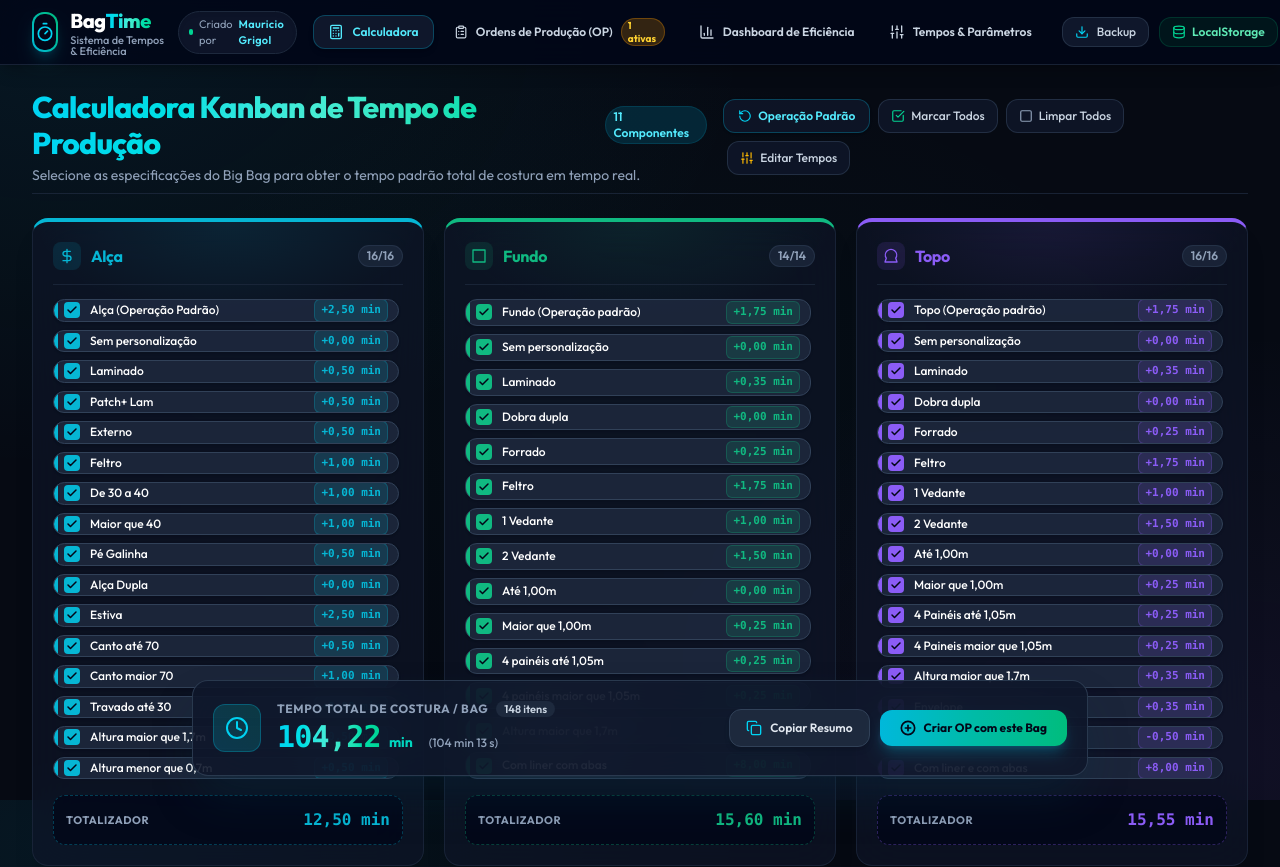
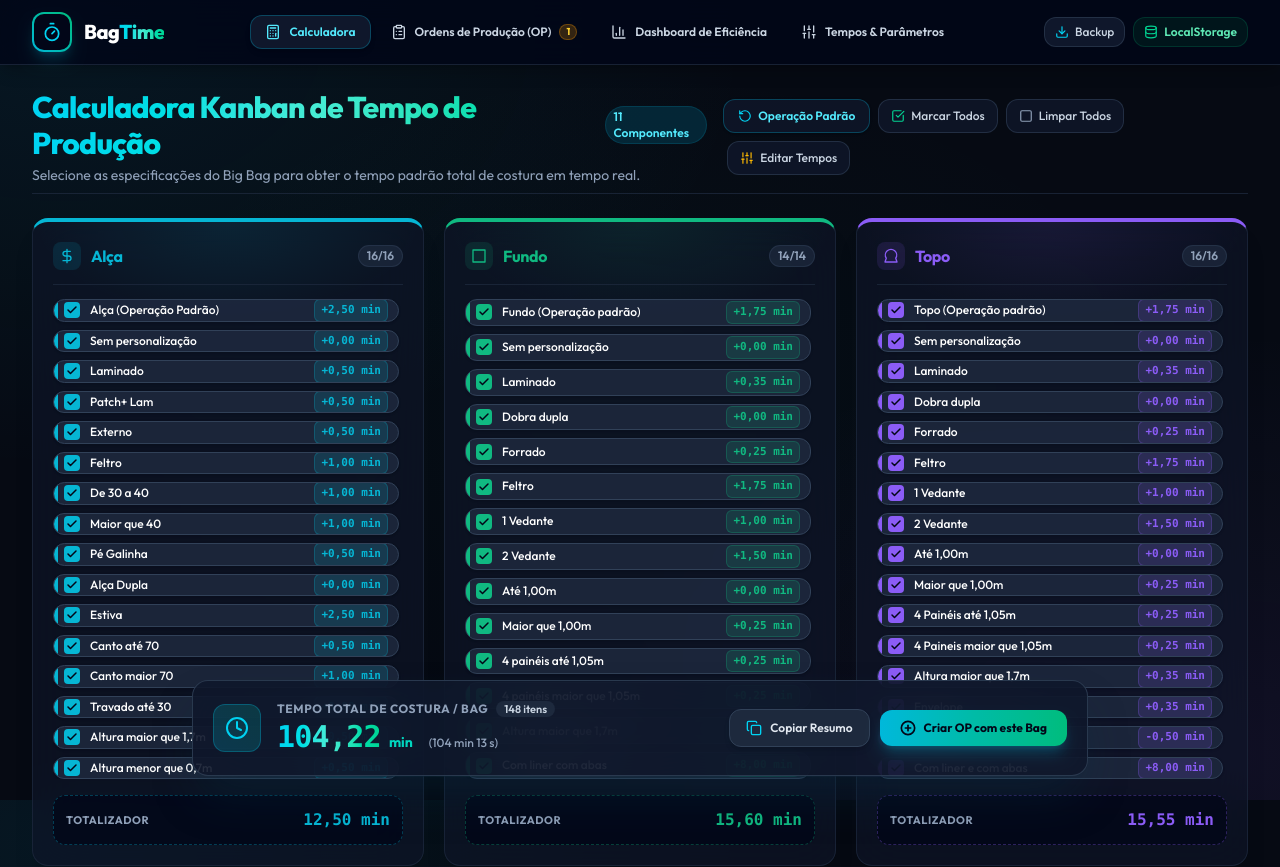
Before and after one commit to Mauthope/bigbag-production-system, a Next.js app: page / in a window 1280 px wide. Shown: the top 867 px of the page. Built offline with nearby package versions, Linux system fonts and the light colour scheme.

Commit message:
fix(navbar): add adaptive responsive labels so all 4 navigation links fit with generous margin on tablet screens

```diff
--- a/src/components/Navbar.tsx
+++ b/src/components/Navbar.tsx
@@ -32,22 +32,26 @@ export const Navbar: React.FC = () => {
   const navItems = [
     {
       label: 'Calculadora',
+      shortLabel: 'Calculadora',
       href: '/',
       icon: <Calculator className="w-4 h-4" />
     },
     {
       label: 'Ordens de Produção (OP)',
+      shortLabel: 'Ordens (OP)',
       href: '/orders',
       icon: <ClipboardList className="w-4 h-4" />,
-      badge: inProgressCount > 0 ? `${inProgressCount} ativas` : undefined
+      badge: inProgressCount > 0 ? `${inProgressCount}` : undefined
     },
     {
       label: 'Dashboard de Eficiência',
+      shortLabel: 'Dashboard',
       href: '/dashboard',
       icon: <BarChart3 className="w-4 h-4" />
     },
     {
       label: 'Tempos & Parâmetros',
+      shortLabel: 'Parâmetros',
       href: '/settings',
       icon: <Sliders className="w-4 h-4" />
     }
@@ -56,32 +60,32 @@ export const Navbar: React.FC = () => {
   return (
     <>
       <header className="sticky top-0 z-40 w-full border-b border-slate-800/80 bg-slate-950/85 backdrop-blur-xl shadow-lg shadow-black/20">
-        <div className="max-w-7xl mx-auto px-4 sm:px-6 lg:px-8">
-          <div className="flex items-center justify-between h-16 gap-4">
+        <div className="max-w-7xl mx-auto px-3 sm:px-6 lg:px-8">
+          <div className="flex items-center justify-between h-16 gap-2 sm:gap-4">
 
             {/* Brand Logo & Author Credit */}
-            <div className="flex items-center gap-3.5">
-              <Link href="/" className="flex items-center gap-3 group">
-                <div className="w-10 h-10 rounded-xl bg-gradient-to-tr from-cyan-500 via-teal-500 to-emerald-500 p-0.5 shadow-lg shadow-cyan-500/20 group-hover:scale-105 transition-transform">
+            <div className="flex items-center gap-2 sm:gap-3.5 shrink-0">
+              <Link href="/" className="flex items-center gap-2.5 sm:gap-3 group">
+                <div className="w-9 h-9 sm:w-10 sm:h-10 rounded-xl bg-gradient-to-tr from-cyan-500 via-teal-500 to-emerald-500 p-0.5 shadow-lg shadow-cyan-500/20 group-hover:scale-105 transition-transform shrink-0">
                   <div className="w-full h-full bg-slate-950 rounded-[10px] flex items-center justify-center">
-                    <Timer className="w-5 h-5 text-cyan-400 group-hover:text-emerald-300 transition-colors" />
+                    <Timer className="w-4 h-4 sm:w-5 sm:h-5 text-cyan-400 group-hover:text-emerald-300 transition-colors" />
                   </div>
                 </div>
 
                 <div className="flex flex-col">
                   <div className="flex items-center gap-1.5">
-                    <span className="font-extrabold tracking-tight text-xl text-white">
+                    <span className="font-extrabold tracking-tight text-lg sm:text-xl text-white">
                       Bag<span className="text-transparent bg-clip-text bg-gradient-to-r from-cyan-400 via-teal-300 to-emerald-400">Time</span>
                     </span>
                   </div>
-                  <span className="text-[11px] text-slate-400 hidden sm:inline leading-none font-medium">
+                  <span className="text-[10px] sm:text-[11px] text-slate-400 hidden 2xl:inline leading-none font-medium">
                     Sistema de Tempos & Eficiência
                   </span>
                 </div>
               </Link>
 
               {/* Author Credit Badge */}
-              <div className="hidden xl:flex items-center gap-1.5 px-2.5 py-1 rounded-full bg-slate-900/90 border border-slate-800 text-[11px] text-slate-300 shadow-inner">
+              <div className="hidden 2xl:flex items-center gap-1.5 px-2.5 py-1 rounded-full bg-slate-900/90 border border-slate-800 text-[11px] text-slate-300 shadow-inner">
                 <span className="w-1.5 h-1.5 rounded-full bg-emerald-400 animate-pulse" />
                 <span className="text-slate-400">Criado por</span>
                 <strong className="text-cyan-300 font-semibold tracking-wide">Mauricio Grigol</strong>
@@ -89,7 +93,7 @@ export const Navbar: React.FC = () => {
             </div>
 
             {/* Desktop / Tablet Navigation Links */}
-            <nav className="hidden md:flex items-center gap-1 lg:gap-1.5">
+            <nav className="hidden md:flex items-center gap-1 lg:gap-1.5 shrink-0">
               {navItems.map(item => {
                 const isActive = pathname === item.href;
                 return (
@@ -103,7 +107,8 @@ export const Navbar: React.FC = () => {
                     }`}
                   >
                     {item.icon}
-                    <span className="whitespace-nowrap">{item.label}</span>
+                    <span className="hidden xl:inline whitespace-nowrap">{item.label}</span>
+                    <span className="xl:hidden whitespace-nowrap">{item.shortLabel}</span>
                     {item.badge && (
                       <span className="px-1.5 py-0.2 rounded-full text-[10px] font-bold bg-amber-500/20 text-amber-300 border border-amber-500/30">
                         {item.badge}
@@ -115,10 +120,10 @@ export const Navbar: React.FC = () => {
             </nav>
 
             {/* Storage & Backup Actions */}
-            <div className="hidden lg:flex items-center gap-2.5">
+            <div className="hidden xl:flex items-center gap-2 shrink-0">
               <button
                 onClick={() => setIsExportModalOpen(true)}
-                className="flex items-center gap-2 px-3 py-1.5 rounded-xl text-xs font-medium text-slate-300 hover:text-white bg-slate-900 border border-slate-700/60 hover:border-slate-600 transition-colors"
+                className="flex items-center gap-1.5 px-2.5 py-1.5 rounded-xl text-xs font-medium text-slate-300 hover:text-white bg-slate-900 border border-slate-700/60 hover:border-slate-600 transition-colors"
                 title="Backup e Migração de Dados"
               >
                 <Download className="w-3.5 h-3.5 text-cyan-400" />
@@ -126,7 +131,7 @@ export const Navbar: React.FC = () => {
               </button>
 
               <div
-                className="flex items-center gap-1.5 px-3 py-1.5 rounded-xl text-xs font-semibold bg-emerald-950/40 text-emerald-300 border border-emerald-800/40 cursor-pointer hover:bg-emerald-950/60 transition-colors"
+                className="flex items-center gap-1.5 px-2.5 py-1.5 rounded-xl text-xs font-semibold bg-emerald-950/40 text-emerald-300 border border-emerald-800/40 cursor-pointer hover:bg-emerald-950/60 transition-colors"
                 title="Armazenado no LocalStorage com suporte a Supabase."
                 onClick={() => setIsExportModalOpen(true)}
               >
```
